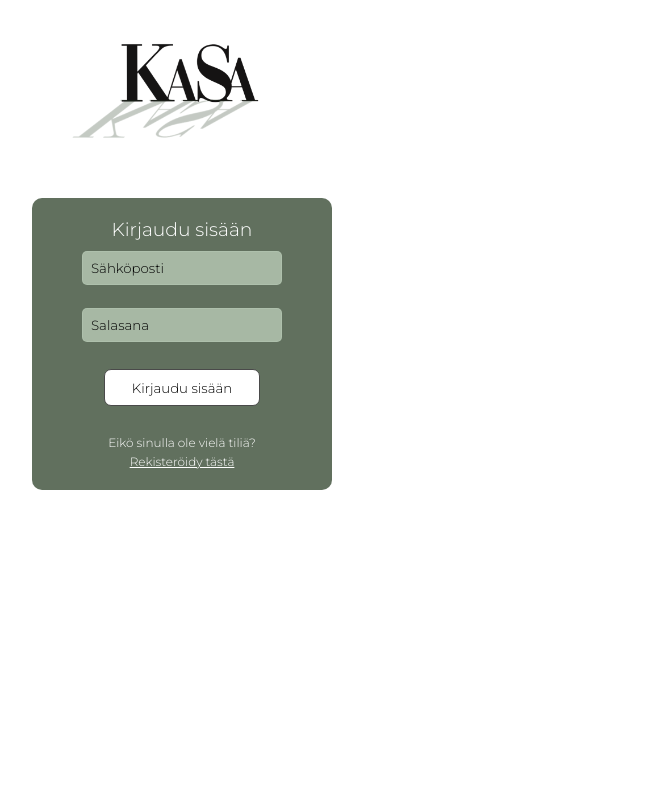
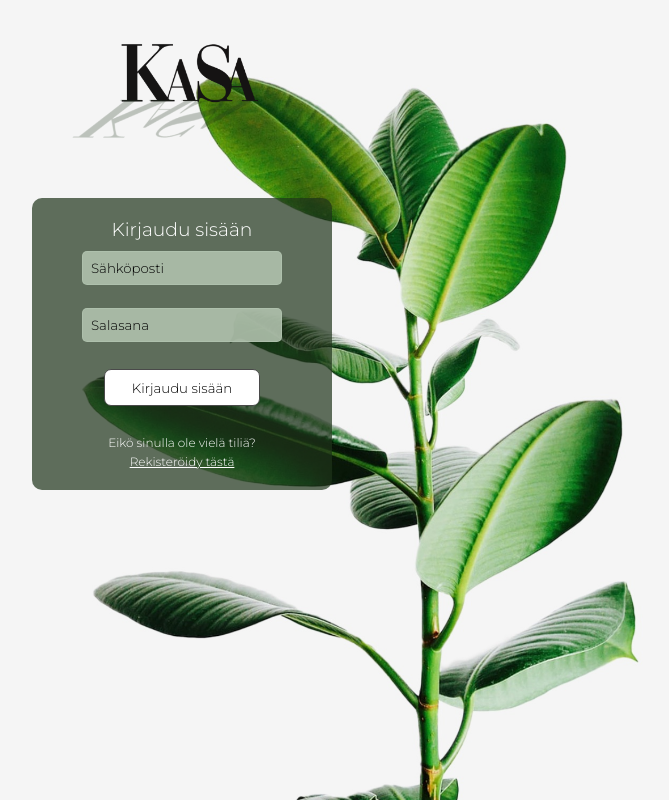
Before and after one commit to karinaraikula/KaSa, a plain HTML site: page wop-ui-main/ui4/login.html in a window 1280 px wide. Shown: the whole page, without its empty margins (458-1127 px from the left). Drawn offline with Linux system fonts and the light colour scheme.

Commit message:
polkutakaisin

```diff
--- a/wop-ui-main/ui4/css/login.css
+++ b/wop-ui-main/ui4/css/login.css
@@ -9,7 +9,7 @@
 /* tähän kuva joka näkyy tietokonenäkymässä */
 body {
     height: 100%;
-    background-image: url("app/wop-ui-main/ui4/KUVAT/Tausta3.jpg");
+    background-image: url("/wop-ui-main/ui4/KUVAT/Tausta3.jpg");
     background-repeat: no-repeat;
     background-size: cover;
     background-position: center 40%;
```
